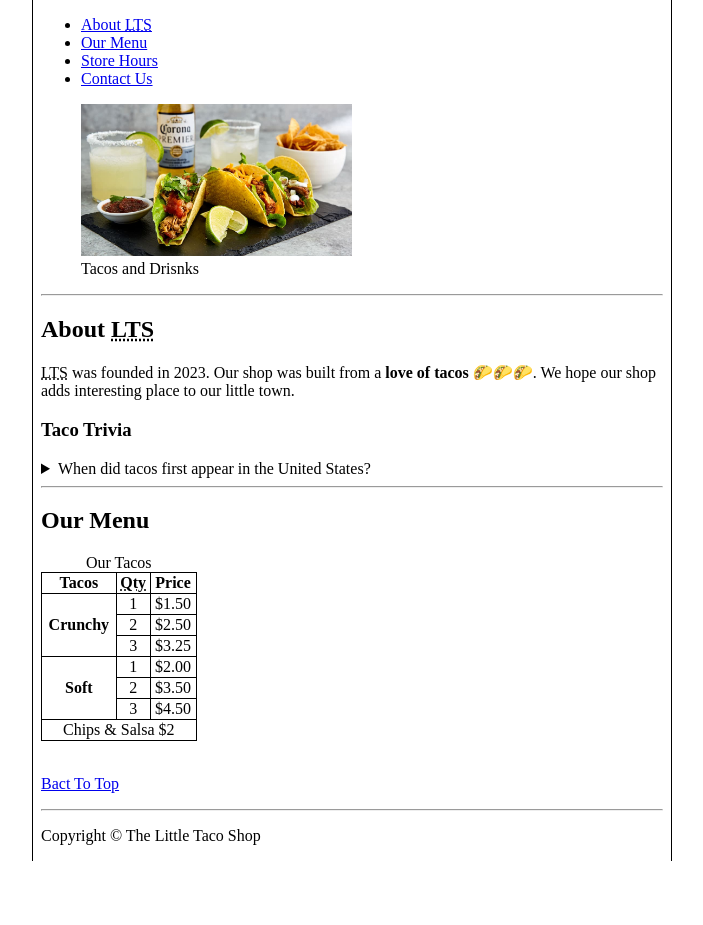
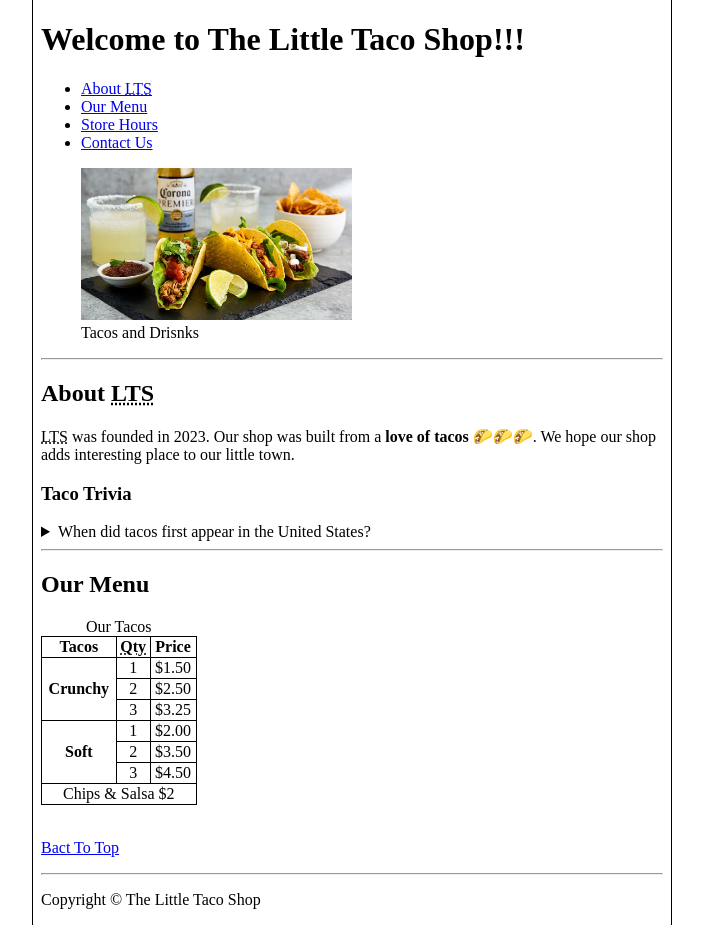
Before and after one commit to alexserghill/First-Project, a plain HTML site: page index.html in a window 1280 px wide. Shown: the whole page, without its empty margins (288-991 px from the left). Before the commit the page ends 861 px from the top, so only its background shows below. Drawn offline with Linux system fonts and the light colour scheme.

Commit message:
Update index.html

```diff
--- a/index.html
+++ b/index.html
@@ -11,7 +11,7 @@
 
     <body>
 <header>
-
+            <h1>Welcome to The Little Taco Shop!!!</h1>
             <nav>
                 <ul>
                     <li>
```
